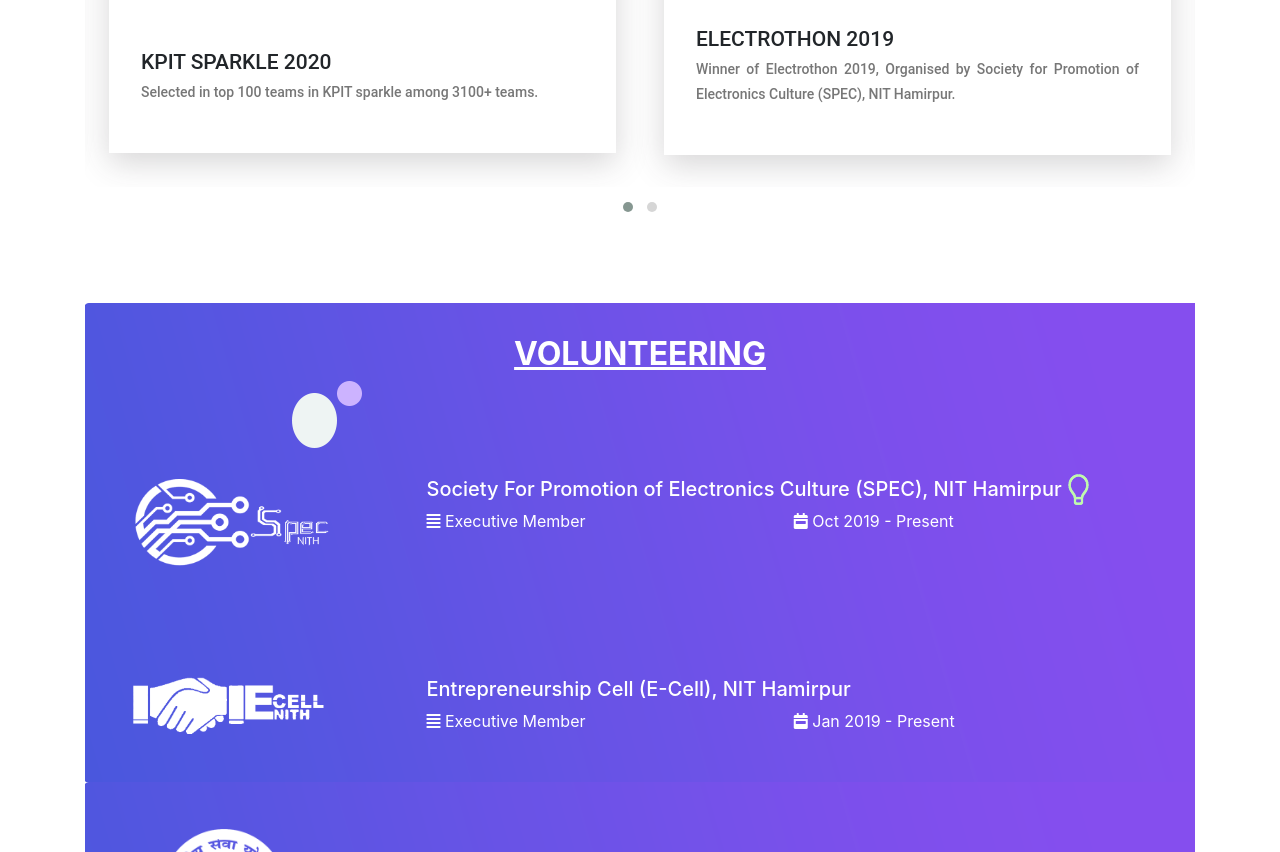
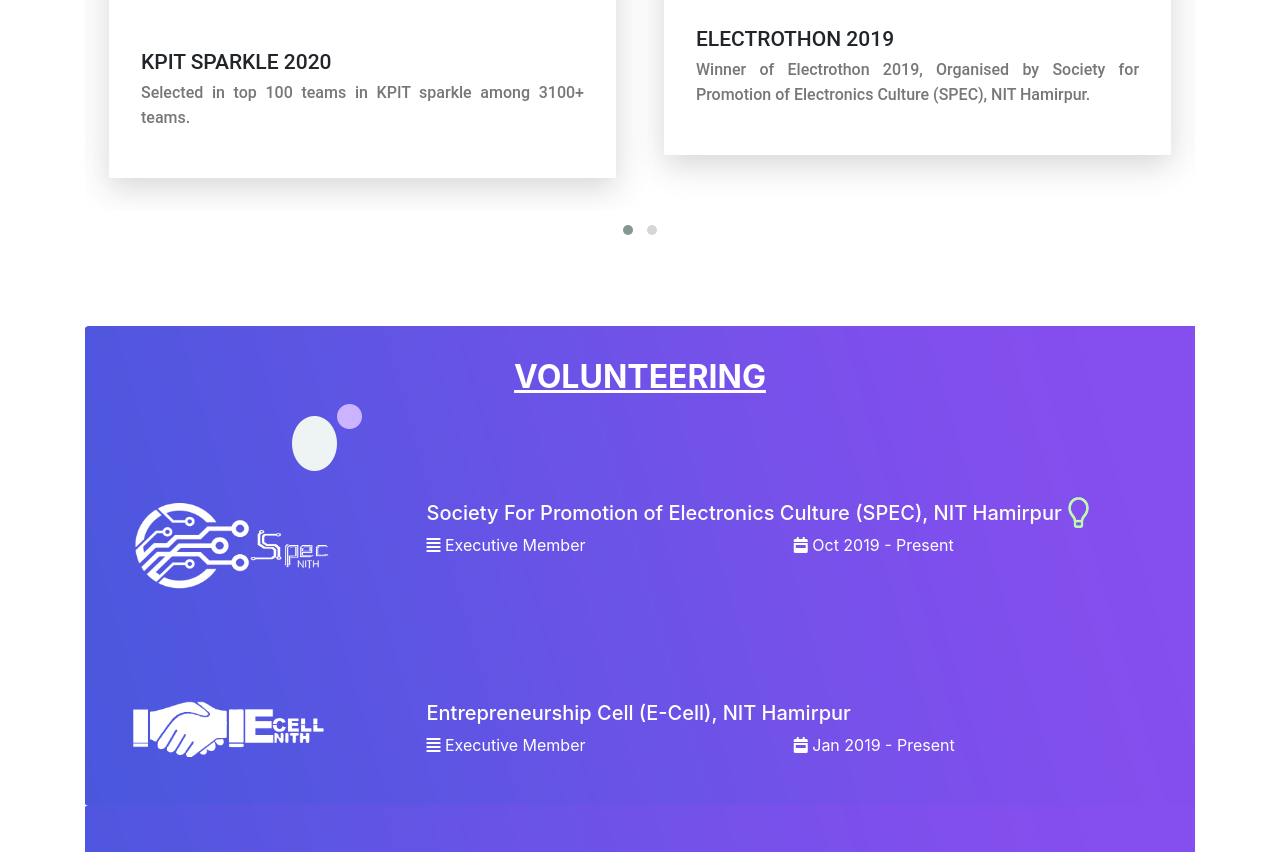
Before and after one commit to saurabh7294/saurabh-mishra.github.io, a plain HTML site: page portfolio/index.html in a window 1280 px wide. Shown: the part 4685-5537 px from the top of the page. Drawn offline with Linux system fonts and the light colour scheme.

Commit message:
Update index.html

```diff
--- a/portfolio/index.html
+++ b/portfolio/index.html
@@ -23,6 +23,8 @@
 
     <!-- responsive css file -->
     <link rel="stylesheet" href="./css/responsive.css">
+    <link rel="stylesheet" href="./css/partials/global.css">
+    <link rel="stylesheet" href="./css/partials/variables.css">
 
 </head>
 <body>
```
